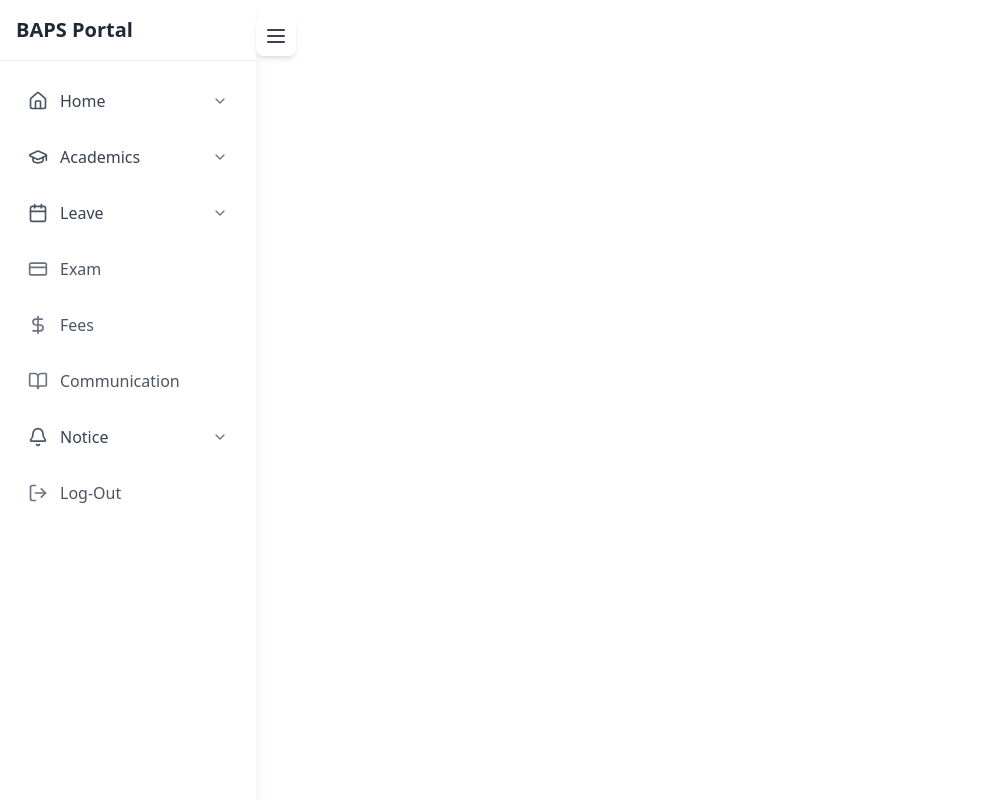
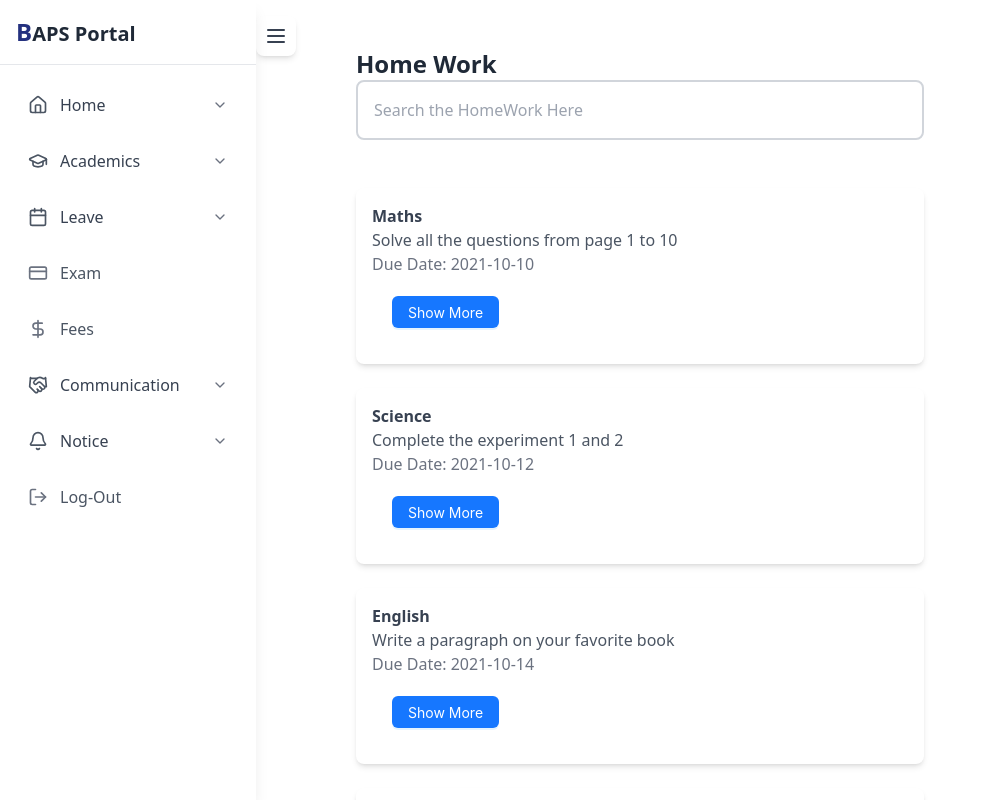
Before and after one commit to Kaviprasathk47/BAPS-last, a React (Vite) app: page /homework in a window 1280 px wide. Shown: the top 800 px of the page, without its empty margins (0-987 px from the left). Built offline with nearby package versions, Linux system fonts and the light colour scheme.

Commit message:
Leader Board Added

```diff
--- a/src/App.jsx
+++ b/src/App.jsx
@@ -6,7 +6,8 @@ import SideBar from './SideBar/Sidebar.jsx';
 import LeaveFormPage from './components/LeaveFolder/LeaveForm.jsx';
 import LeaveInfo from './components/LeaveFolder/LeaveInfo.jsx';
 import AboutPage from './components/AboutPage.jsx';
-
+import HomeWork from './components/Academics/HomeWork.jsx';
+import LeaderBoard from './components/Academics/LeaderBorad.jsx';
 document.title = "BAPS";
 
 const App = () => {
@@ -25,7 +26,9 @@ const App = () => {
         <Route path="/Popup" element={<Chart />} />
         <Route path="/leave" element={<LeaveFormPage />} />
         <Route path="/about" element={<AboutPage />} />
+        <Route path="/homework" element={<HomeWork />} />
         <Route path="/LeaveInfo" element={<LeaveInfo />} />
+        <Route path="/leaderboard" element={<LeaderBoard />} />
       </Routes>
     </div>
   );
--- a/src/SideBar/Sidebar.jsx
+++ b/src/SideBar/Sidebar.jsx
@@ -3,7 +3,10 @@ import { Link, useLocation } from 'react-router-dom';
 import {
   Home, GraduationCap, Calendar, LayoutDashboard, LogOut,
   Activity, CreditCard, DollarSign, BookOpen, FileText,
-  ChevronDown, ChevronUp, Menu, Bell
+  ChevronDown, ChevronUp, Menu, Bell,MessageSquare,
+  Handshake,
+  AlarmClockPlus,
+  Filter
 } from 'lucide-react';
 
 const Sidebar = () => {
@@ -52,9 +55,9 @@ const Sidebar = () => {
           path: '/homework'
         },
         {
-          title: 'Search',
-          icon: <Activity className="w-4 h-4" />,
-          path: '/search'
+          title: 'LeaderBoard',
+          icon: <Filter className="w-4 h-4" />,
+          path: '/leaderboard'
         }
       ]
     },
@@ -90,8 +93,15 @@ const Sidebar = () => {
     {
       id: 'menu6',
       title: 'Communication',
-      icon: <BookOpen className="w-5 h-5" />,
-      path: '/communication'
+
+      icon: <Handshake className="w-5 h-5" />,
+      subItems: [
+        {
+          title: 'Chat',
+          icon: <MessageSquare className="w-4 h-4" />,
+          path: '/chat'
+        }
+      ]
     },
     {
       id: 'menu7',
@@ -100,7 +110,7 @@ const Sidebar = () => {
       subItems: [
         {
           title: 'Notifications',
-          icon: <Bell className="w-4 h-4" />,
+          icon: <AlarmClockPlus className="w-4 h-4" />,
           path: '/notifications'
         }
       ]
@@ -204,12 +214,12 @@ const Sidebar = () => {
       <div
         className={`
           fixed top-0 left-0 h-screen bg-white shadow-lg w-64
-          transition-transform duration-300 ease-in-out flex flex-col
+          transition-transform duration-300 ease-in-out flex flex-col z-50
           ${isOpen ? 'translate-x-0' : '-translate-x-full'}
         `}
       >
         <div className="flex-shrink-0 p-4 border-b">
-          <h1 className="text-xl font-semibold text-gray-800"><bold>B</bold>APS Portal</h1>
+          <h1 className="text-xl font-semibold text-gray-800"><bold className="text-customBlue text-2xl">B</bold>APS Portal</h1>
         </div>
 
         <nav className="flex-1 overflow-y-auto p-4">
--- /dev/null
+++ b/src/components/Academics/HomeWork.jsx
@@ -0,0 +1,90 @@
+import Shower from './Shower';
+import { useState } from 'react';
+
+const HomeWork = () => {
+  const [search, setSearch] = useState('');
+  const homework = [
+    {
+      id: 1,
+      title: 'Maths',
+      description: 'Solve all the questions from page 1 to 10',
+      dueDate: '2021-10-10',
+      data: 'many items',
+    },
+    {
+      id: 2,
+      title: 'Science',
+      description: 'Complete the experiment 1 and 2',
+      dueDate: '2021-10-12',
+      data: 'many items',
+    },
+    {
+      id: 3,
+      title: 'English',
+      description: 'Write a paragraph on your favorite book',
+      dueDate: '2021-10-14',
+      data: 'many items',
+    },
+    {
+      id: 4,
+      title: 'English',
+      description: 'Write a paragraph on your favorite book',
+      dueDate: '2021-10-14',
+      data: 'many items',
+    },
+  ];
+
+  const handleSearch = (e) => {
+    setSearch(e.target.value);
+  };
+
+  const filteredValue = homework.filter((work) => {
+    return (
+      work.title.toLowerCase().includes(search.toLowerCase()) ||
+      work.dueDate.includes(search)
+    );
+  });
+
+  return (
+    <div className="flex min-h-screen flex-col items-center justify-start p-6">
+      <div className="flex flex-col p-6 rounded-lg max-w-full w-full sm:w-3/4 lg:w-1/2 ">
+        <h2 className="text-2xl font-semibold text-gray-800">Home Work</h2>
+
+        {/* Search Bar */}
+        <input
+          type="text"
+          placeholder="Search the HomeWork Here"
+          className="w-full max-w-full p-4 border-2 border-gray-300 rounded-lg mb-4"
+          value={search}
+          onChange={handleSearch}
+        />
+
+        {/* List of homework items */}
+        <div className=" max-h-[400px]">
+          <ul className="mt-8 space-y-6">
+            {filteredValue.length === 0 ? (
+              <li className="flex justify-center items-center text-center text-gray-500 w-full h-full">
+                No items match your search.
+              </li>
+            ) : (
+              filteredValue.map((work) => (
+                <li
+                  key={work.id}
+                  className="p-4 bg-white rounded-lg shadow-md hover:shadow-xl transition-shadow"
+                >
+                  <h3 className="font-semibold text-gray-700">{work.title}</h3>
+                  <p className="text-gray-600">{work.description}</p>
+                  <p className="text-gray-500">Due Date: {work.dueDate}</p>
+                  {/* Passing the 'data' prop to the Shower component */}
+                  <Shower data={work.data} />
+                </li>
+              ))
+            )}
+          </ul>
+        </div>
+      </div>
+    </div>
+  );
+};
+
+export default HomeWork;
--- /dev/null
+++ b/src/components/Academics/LeaderBorad.jsx
@@ -0,0 +1,65 @@
+import React, { useState } from 'react';
+import Shower from './Shower';
+
+const LeaderBoard = () => {
+  const ranks = [1, 2, 5, 0, 4, 8, 9, 3, 6, 7];
+  const names = [
+    { name: 'a', rank: 0, data: 'Improve Yourself' },
+    { name: 'b', rank: 1, data: 'Keep Learning' },
+    { name: 'c', rank: 2, data: 'Stay Focused' },
+    { name: 'd', rank: 4, data: 'Be Determined' },
+    { name: 'e', rank: 5, data: 'Embrace Challenges' },
+    { name: 'f', rank: 6, data: 'Think Positively' },
+    { name: 'g', rank: 7, data: 'Strive for Success' },
+    { name: 'h', rank: 8, data: 'Believe in Yourself' },
+    { name: 'i', rank: 9, data: 'Dream Big' },
+  ];
+
+
+  const [search, setSearch] = useState('');
+
+  const filteredNames = names
+    .filter((item) => item.name.toLowerCase().includes(search.toLowerCase()))
+    .sort((a, b) => a.rank - b.rank);
+
+  return (
+    <div className="flex min-h-screen flex-col items-center justify-start p-6">
+      <div className="flex flex-col p-6 rounded-lg max-w-full w-full sm:w-3/4 lg:w-1/2">
+        <h2 className="text-2xl font-semibold text-gray-800 mb-4">Leaderboard</h2>
+
+        {/* Search Bar */}
+        <input
+          type="text"
+          placeholder="Search by Name"
+          className="w-full max-w-full p-4 border-2 border-gray-300 rounded-lg mb-4"
+          value={search}
+          onChange={(e) => setSearch(e.target.value)}
+        />
+
+        {/* List of items */}
+        <div className="max-h-[400px] ">
+          <ul className="space-y-4">
+            {filteredNames.length === 0 ? (
+              <li className="text-center text-gray-500">No items match your search.</li>
+            ) : (
+              filteredNames.map((item, index) => (
+                <li
+                  key={index}
+                  className="p-4 bg-white rounded-lg shadow-md hover:shadow-xl transition-shadow"
+                >
+                  <h3 className="font-semibold text-gray-700">#{index + 1}</h3>
+                  <p className="text-gray-600">Name: {item.name}</p>
+                  <p className="text-gray-500">Rank: {item.rank}</p>
+                  {/* Pass the 'data' prop to the Shower component */}
+                  <Shower data={item.data} />
+                </li>
+              ))
+            )}
+          </ul>
+        </div>
+      </div>
+    </div>
+  );
+};
+
+export default LeaderBoard;
--- /dev/null
+++ b/src/components/Academics/Shower.jsx
@@ -0,0 +1,38 @@
+import React, { useState } from "react";
+import { Modal, Button } from "antd";
+
+
+
+const App = ({data}) => {
+  const [isModalVisible, setIsModalVisible] = useState(false);
+
+  const showModal = () => {
+    setIsModalVisible(true);
+  };
+
+
+  const handleCancel = () => {
+    setIsModalVisible(false);
+  };
+
+  return (
+    <div className="m-5" >
+      <Button type="primary" onClick={showModal} className=" text-white">
+        Show More
+      </Button>
+
+      <Modal
+        title="Basic Modal"
+        open={isModalVisible}
+
+        onCancel={handleCancel}
+        footer={null}
+        closable={true}
+      >
+        {data}
+      </Modal>
+    </div>
+  );
+};
+
+export default App;
--- a/src/components/LeaveFolder/LeaveInfo.css
+++ b/src/components/LeaveFolder/LeaveInfo.css
@@ -2,14 +2,18 @@
     border: 1px solid #ddd;
     margin: 5px;
     padding: 20px;
+    overflow-x: auto;
+
   }
 
   .custom-table .ant-table-thead > tr > th {
     background-color: #f0f0f0;
     font-weight: bold;
     font-size: medium;
+    position:flex;
   }
 
   .custom-table .ant-table-tbody > tr > td {
     color: #333;
+    position:flex;
   }
--- a/src/components/LeaveFolder/LeaveInfo.jsx
+++ b/src/components/LeaveFolder/LeaveInfo.jsx
@@ -1,7 +1,7 @@
 import React, { useState } from "react";
 import { Modal, Button, Table } from "antd";
 import "./LeaveInfo.css";
-// import { useLocation } from "react-router-dom";
+
 
 const LeaveInfo = () => {
   // const location = useLocation();
@@ -93,15 +93,16 @@ const LeaveInfo = () => {
   ];
 
   return (
-    <div className="flex h-screen w-screen justify-center items-center bg-gray-200 lg:pl-44">
-      <div className="w-full bg-white p-8 rounded shadow-lg">
+    <div className="flex h-screen max-w-screen justify-center items-center bg-gray-200 lg:pl-44">
+      <div className="max-w-4xl bg-white  rounded shadow-lg">
         <form className="grid grid-cols-1 p-2">
-          <div className="flex flex-row space-x-5 max-w-full p-2">
+          <div className="flex flex-row space-x-5 max-w-full ">
             <Table
               dataSource={dataSource}
               columns={columns}
-              className="custom-table"
-              pagination={{ pageSize: 5 }}
+              className="custom-table flex"
+              pagination={{ pageSize: 5 ,position:['bottomRight']}}
+
             />
             <Modal
               title="Leave Details"
@@ -109,9 +110,10 @@ const LeaveInfo = () => {
               footer={null}
               closable={true}
               onCancel={() => setIsModalVisible(false)}
+
             >
               {modalData ? (
-                <div className="p-4 justify-center text-center ">
+                <div className="p-4 w-full justify-center text-center ">
                   <h2 className="text-xl tracking-wider capitalize">
                     {modalData.name}
                   </h2>
--- a/tailwind.config.js
+++ b/tailwind.config.js
@@ -11,7 +11,9 @@ export default {
       },
       colors: {
         customBlue: '#24317f',
-        HoverColor:'#1b265e', // Name your color
+        HoverColor:'#1b265e',
+        customBlue2: '#4096ff',
+        HoverColor2:'#3378cc',  // Name your color
       },
     },
   },
```
Also changed, not shown: package.json (+7 -16 lines), src/SideBar/Sidebar.css (deleted), 1 other file (tests, documents, lock files or other folders).
